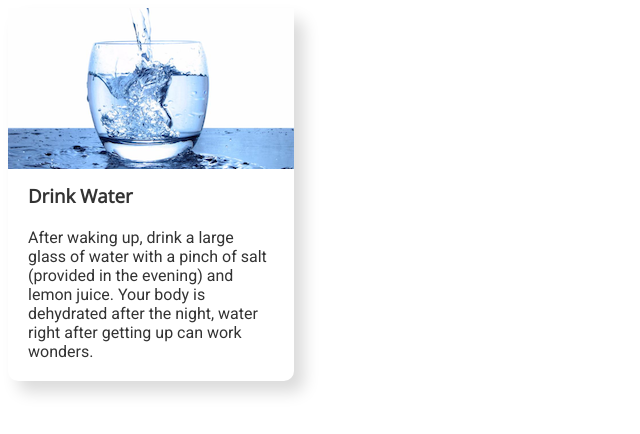
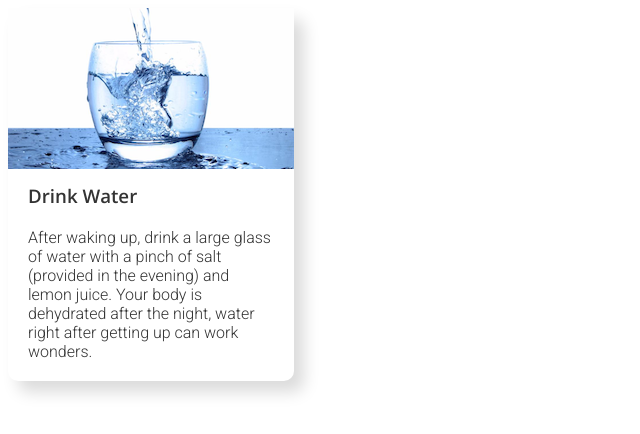
Before and after one commit to imked/morning-app, a React (Create React App) app: page / in a window 1280 px wide. Shown: the top 434 px of the page, without its empty margins (0-640 px from the left). Built offline with nearby package versions, Linux system fonts and the light colour scheme.

Commit message:
Update font

```diff
--- a/src/app/App.js
+++ b/src/app/App.js
@@ -9,7 +9,7 @@
         <Helmet>
           <title>Morning App</title>
           <link
-            href="https://fonts.googleapis.com/css?family=Open+Sans|Roboto"
+            href="https://fonts.googleapis.com/css?family=Open+Sans:300,400,600|Roboto:300,400"
             rel="stylesheet"
           />
         </Helmet>
--- a/src/cards/Card.js
+++ b/src/cards/Card.js
@@ -19,6 +19,7 @@
     margin: 0;
     padding: 0 20px 20px;
     font-family: 'Roboto', sans-serif;
+    font-weight: 300;
   }
 `
 
```
